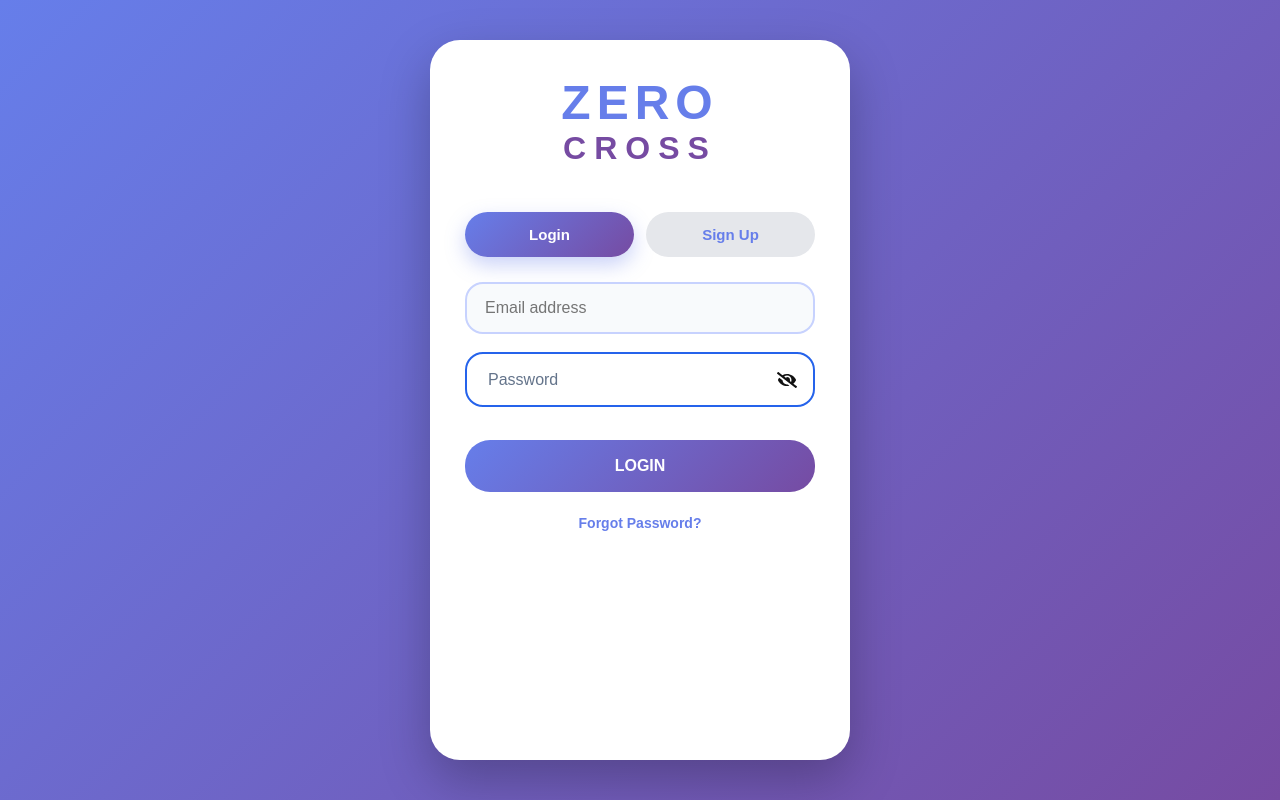
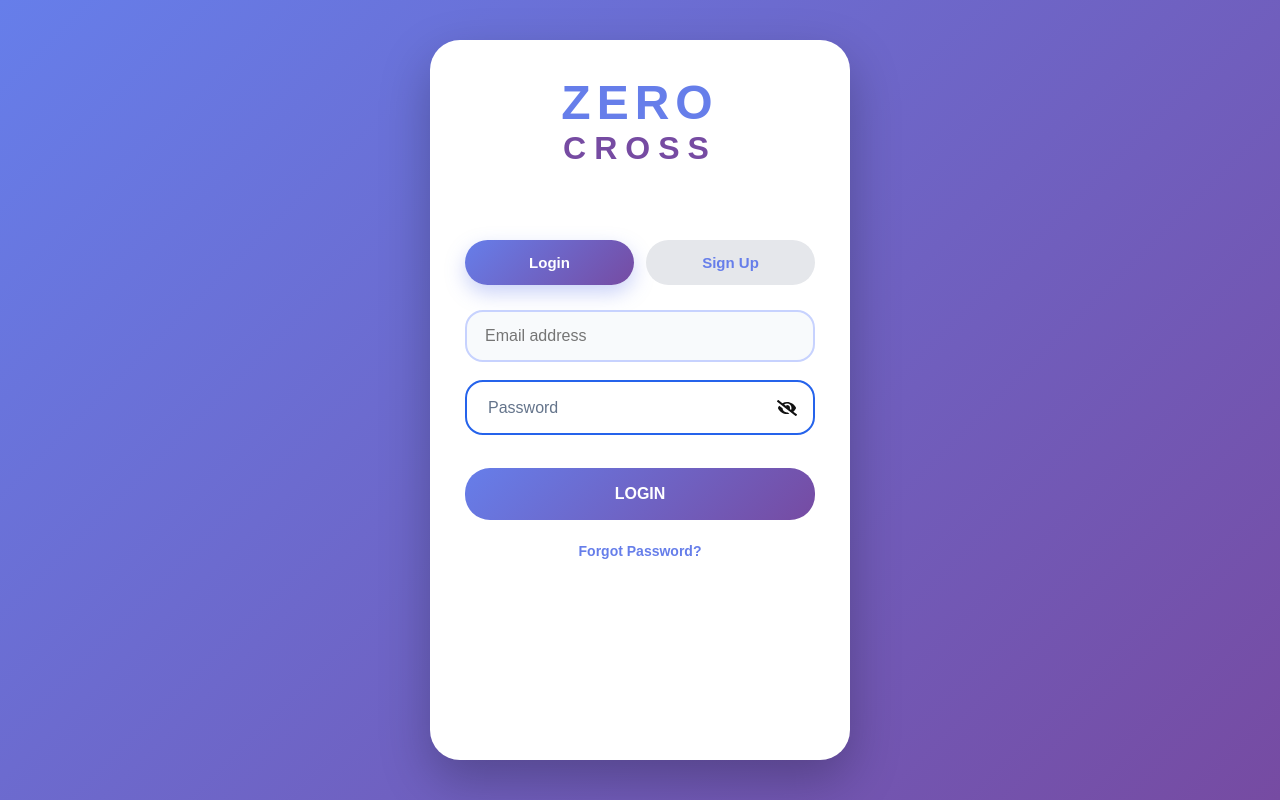
Before and after one commit to Priyanshu-bacchas/tic-toe, a React (Vite) app in the folder client/: page / in a window 1280 px wide. Built offline with nearby package versions, Linux system fonts and the light colour scheme; no server answers.

Commit message:
Adjust auth form vertical spacing

```diff
--- a/client/src/pages/Auth.css
+++ b/client/src/pages/Auth.css
@@ -478,3 +478,8 @@ letter-spacing:5px;
   scrollbar-width: none;
 }
 .auth-card::-webkit-scrollbar { display: none; }
+
+/* Use the extra card space so Login and Sign Up controls sit a little lower */
+.auth-card > .tabs {
+  margin-top: 28px;
+}
```
